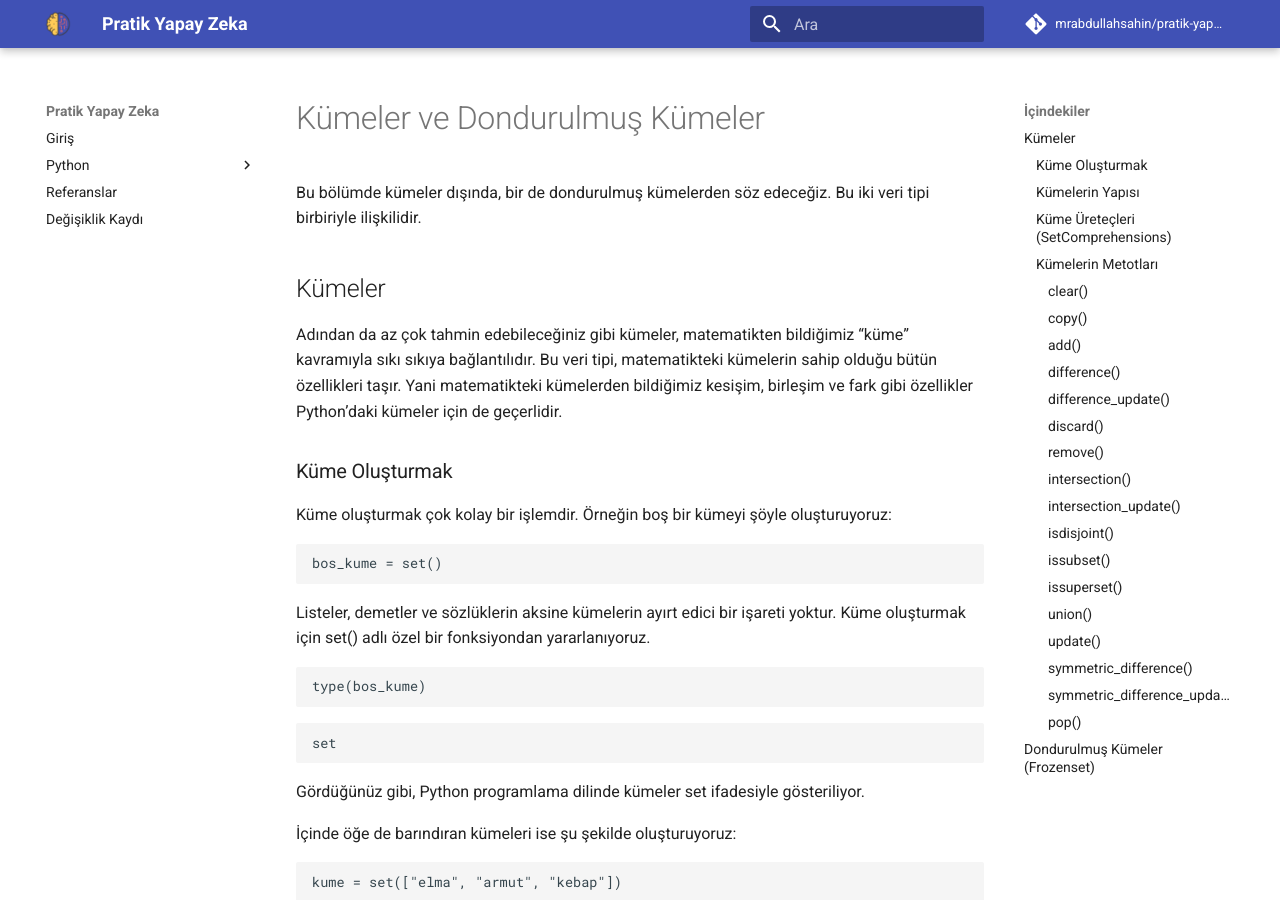
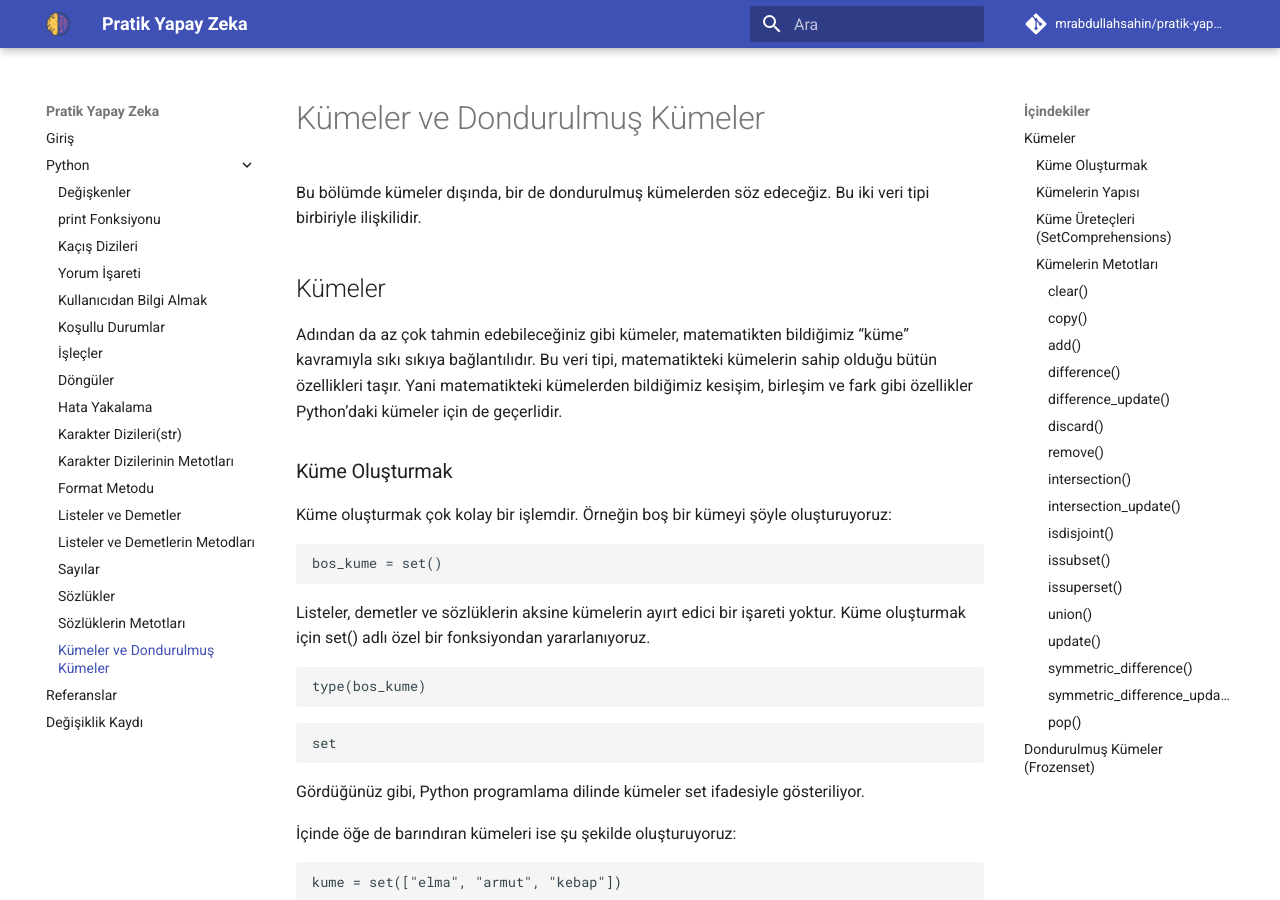
Before and after one commit to mrabdullahsahin/pratik-yapay-zeka, an MkDocs documentation site: the page built from docs/python/python_kumeler_dondurulmus_kumeler.md, in a window 1280 px wide and 900 px high. Built offline with MkDocs 1.6.1 and Material for MkDocs 9.7.7, drawn with Linux system fonts in a browser that asks for light colours; comment, search, counter and statistics services are not loaded.

Commit message:
Update nav on mkdocs.yml

```diff
--- a/mkdocs.yml
+++ b/mkdocs.yml
@@ -45,6 +45,7 @@ nav:
     - Sayılar: python/python_sayilar.md
     - Sözlükler: python/python_sozlukler.md
     - Sözlüklerin Metotları: python/python_sozluklerin_metotlari.md
+    - Kümeler ve Dondurulmuş Kümeler: python/python_kumeler_dondurulmus_kumeler.md
   - Referanslar: referanslar.md
   - Değişiklik Kaydı: changelog.md
 
```
